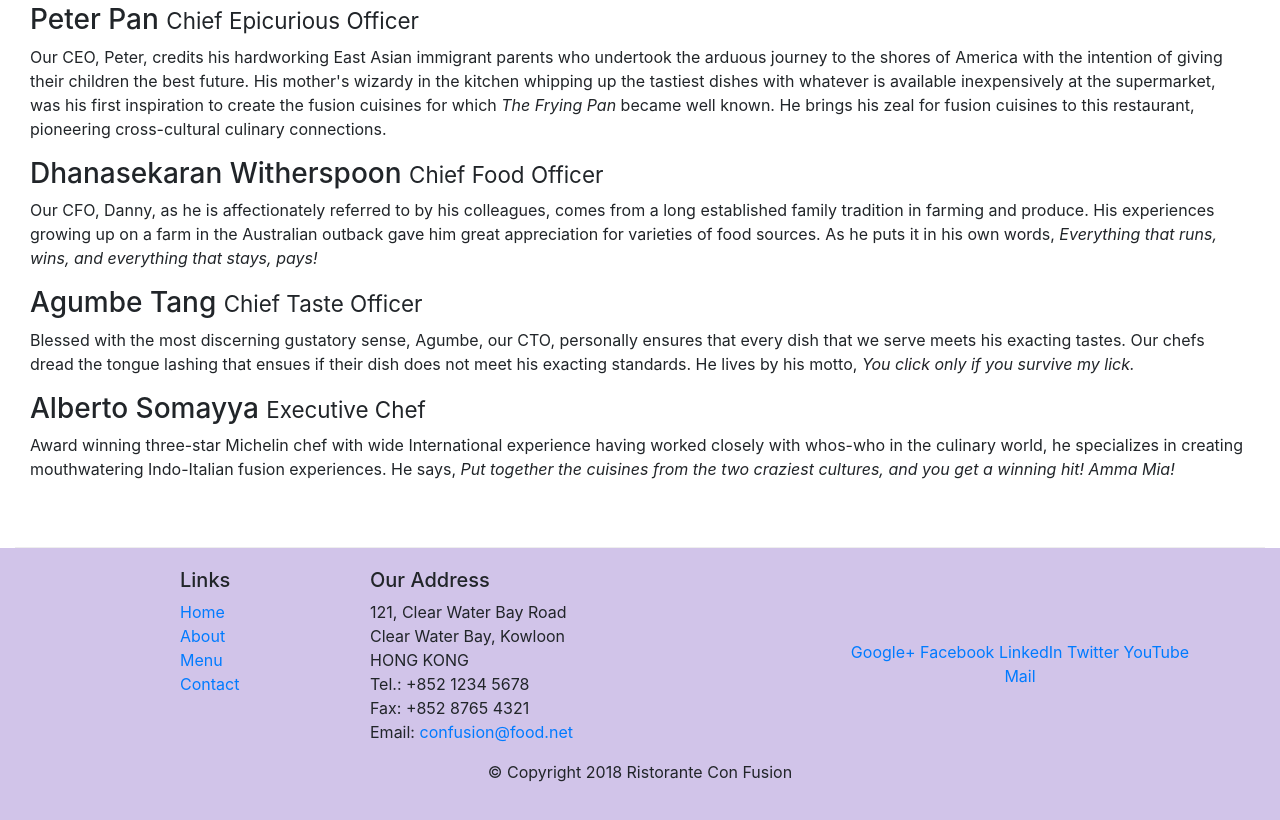
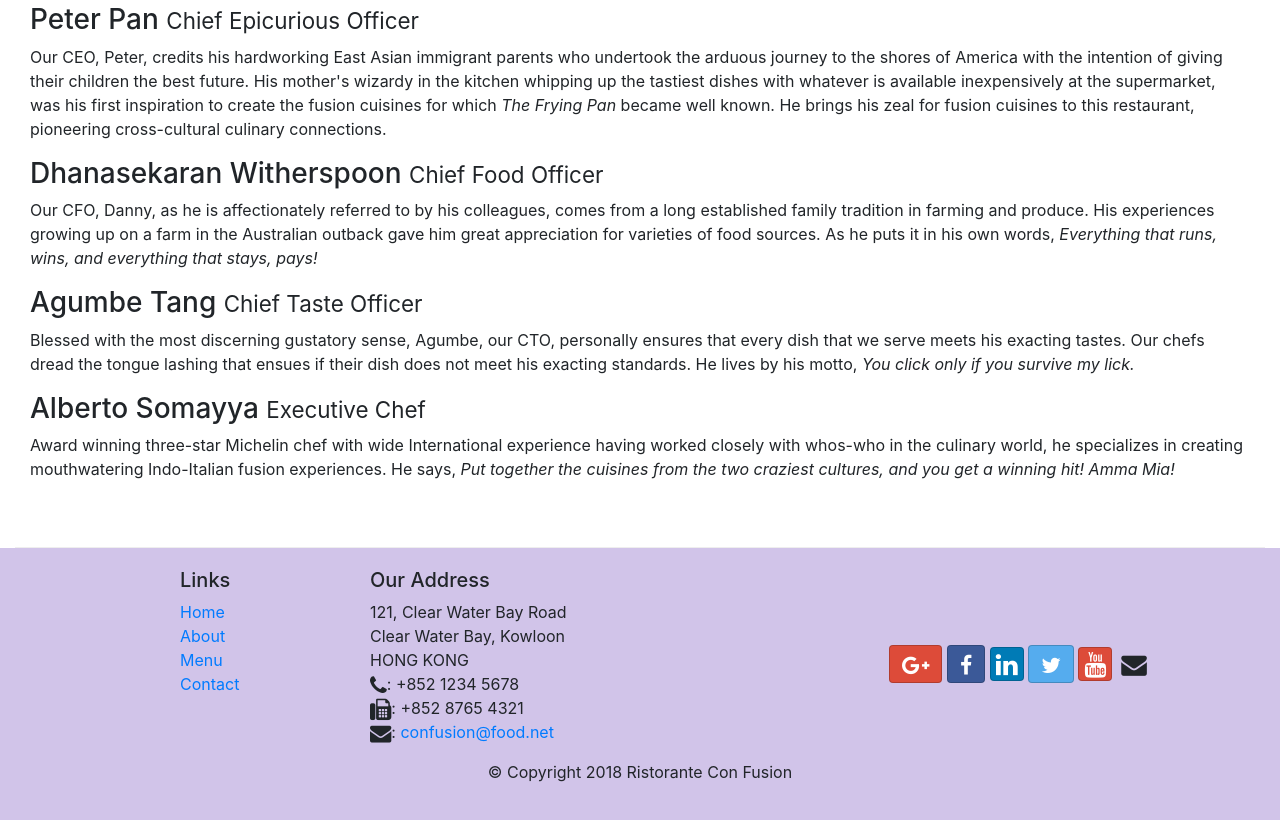
Before and after one commit to sjadlakha/conFusion, a website: page aboutus.html in a window 1280 px wide. Shown: the part 958-1778 px from the top of the page. Drawn offline with nearby package versions, Linux system fonts and the light colour scheme.

Commit message:
icon fonts and bootstrap socail icons

```diff
--- a/aboutus.html
+++ b/aboutus.html
@@ -9,6 +9,8 @@
 
         <!-- Bootstrap CSS -->
         <link rel="stylesheet" href="node_modules/bootstrap/dist/css/bootstrap.min.css">
+        <link rel="stylesheet" href="node_modules/font-awesome/css/font-awesome.min.css">
+        <link rel="stylesheet" href="node_modules/bootstrap-social/bootstrap-social.css">
         <link rel="stylesheet" href="css/styles.css">
     <title>Ristorante Con Fusion: About Us</title>
 
@@ -23,10 +25,10 @@
             <a class="navbar-brand mr-auto" href="./index.html">Ristorante Con Fusion</a>
             <div class="collapse navbar-collapse" id="Navbar">
                 <ul class="navbar-nav mr-auto">
-                    <li class="nav-item"><a class="nav-link" href="./index.html">Home</a></li>
-                    <li class="nav-item active"><a class="nav-link" href="#">About</a></li>
-                    <li class="nav-item"><a class="nav-link" href="#">Menu</a></li>
-                    <li class="nav-item"><a class="nav-link" href="#">Contact</a></li>
+                    <li class="nav-item"><a class="nav-link" href="./index.html"><i class="fa fa-home fa-lg"></i> Home</a></li>
+                    <li class="nav-item active"><a class="nav-link" href="#"><i class="fa fa-info fa-lg"></i> About</a></li>
+                    <li class="nav-item"><a class="nav-link" href="#"><i class="fa fa-list fa-lg"></i> Menu</a></li>
+                    <li class="nav-item"><a class="nav-link" href="#"><i class="fa fa-address-card fa-lg"></i> Contact</a></li>
                 </ul>
             </div>
         </div>
@@ -102,19 +104,19 @@
 		              121, Clear Water Bay Road<br>
 		              Clear Water Bay, Kowloon<br>
 		              HONG KONG<br>
-		              Tel.: +852 1234 5678<br>
-		              Fax: +852 8765 4321<br>
-		              Email: <a href="mailto:confusion@food.net">confusion@food.net</a>
+		              <i class="fa fa-phone fa-lg"></i>: +852 1234 5678<br>
+		              <i class="fa fa-fax fa-lg"></i>: +852 8765 4321<br>
+		              <i class="fa fa-envelope fa-lg"></i>: <a href="mailto:confusion@food.net">confusion@food.net</a>
 		           </address>
                 </div>
                 <div class="col-12 col-sm-4 align-self-center">
                     <div class="text-center">
-                        <a href="http://google.com/+">Google+</a>
-                        <a href="http://www.facebook.com/profile.php?id=">Facebook</a>
-                        <a href="http://www.linkedin.com/in/">LinkedIn</a>
-                        <a href="http://twitter.com/">Twitter</a>
-                        <a href="http://youtube.com/">YouTube</a>
-                        <a href="mailto:">Mail</a>
+                        <a class="btn btn-socail-icon btn-google" href="http://google.com/+"><i class="fa fa-google-plus fa-lg"></i></a>
+                        <a class="btn btn-socail-icon btn-facebook" href="http://www.facebook.com/profile.php?id="><i class="fa fa-facebook fa-lg"></i></a>
+                        <a class="btn btn-social-icon btn-linkedin" href="http://www.linkedin.com/in/"><i class="fa fa-linkedin fa-lg"></i></a>
+                        <a class="btn btn-socail-icon btn-twitter" href="http://twitter.com/"><i class="fa fa-twitter fa-lg"></i></a>
+                        <a class="btn btn-social-icon btn-google" href="http://youtube.com/"><i class="fa fa-youtube fa-lg"></i></a>
+                        <a class="btn btn-social-icon" href="mailto:"><i class="fa fa-envelope fa-lg"></i></a>
                     </div>
                 </div>
            </div>
--- a/package.json
+++ b/package.json
@@ -15,6 +15,8 @@
   },
   "dependencies": {
     "bootstrap": "^4.5.0",
+    "bootstrap-social": "^5.1.1",
+    "font-awesome": "^4.7.0",
     "jquery": "^3.5.1",
     "popper.js": "^1.16.1"
   }
```
Also changed, not shown: index.html (+16 -13 lines), 1 other file.
